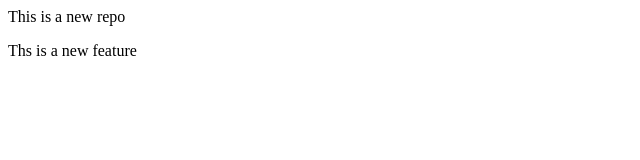
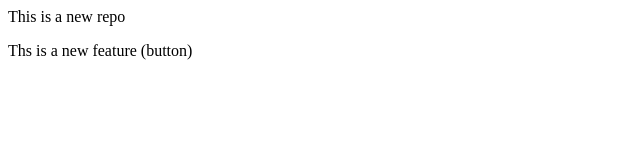
Before and after one commit to AdwaitaShinde/localrepo, a plain HTML site: page index.html in a window 1280 px wide. Shown: the full height of the page, 0-640 px from the left. Drawn offline with Linux system fonts and the light colour scheme.

Commit message:
Add button

```diff
--- a/index.html
+++ b/index.html
@@ -1,2 +1,2 @@
 <p>This is a new repo</p>
-<p>Ths is a new feature</p>
+<p>Ths is a new feature (button)</p>
```
